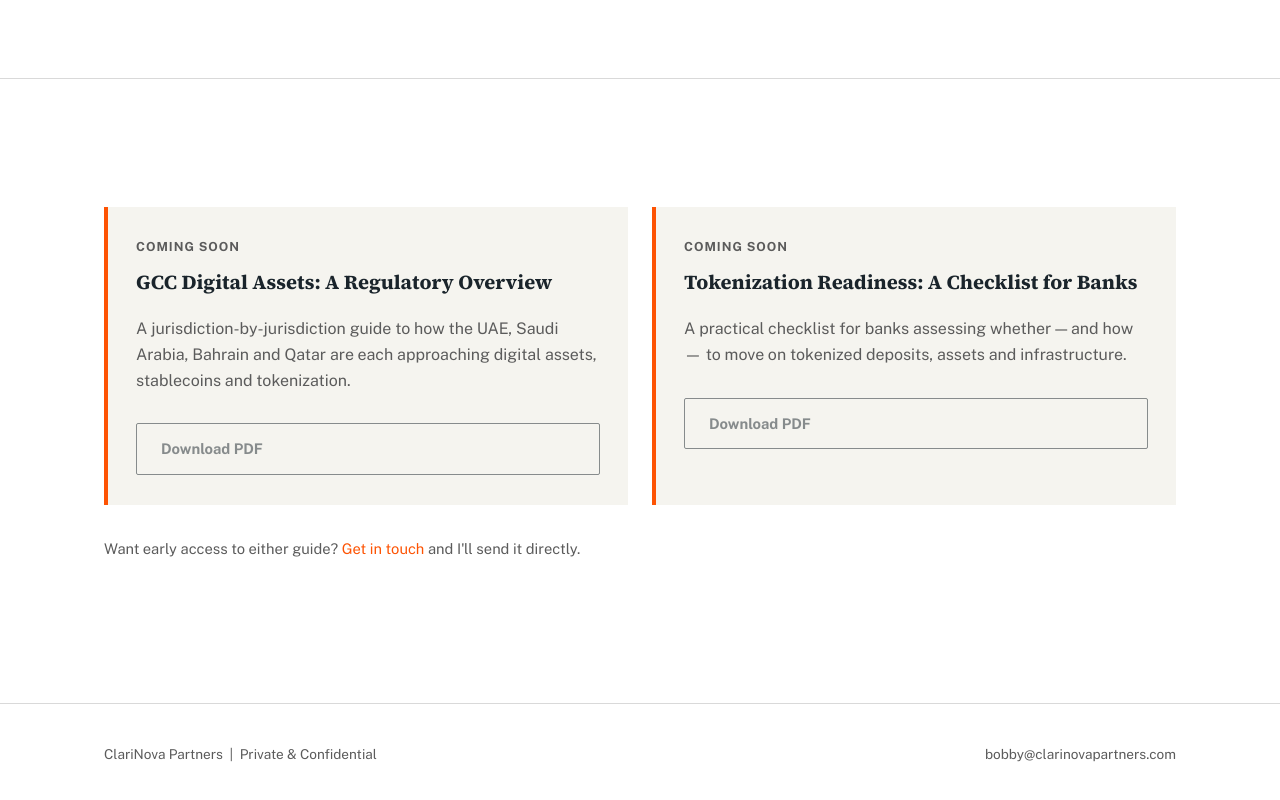
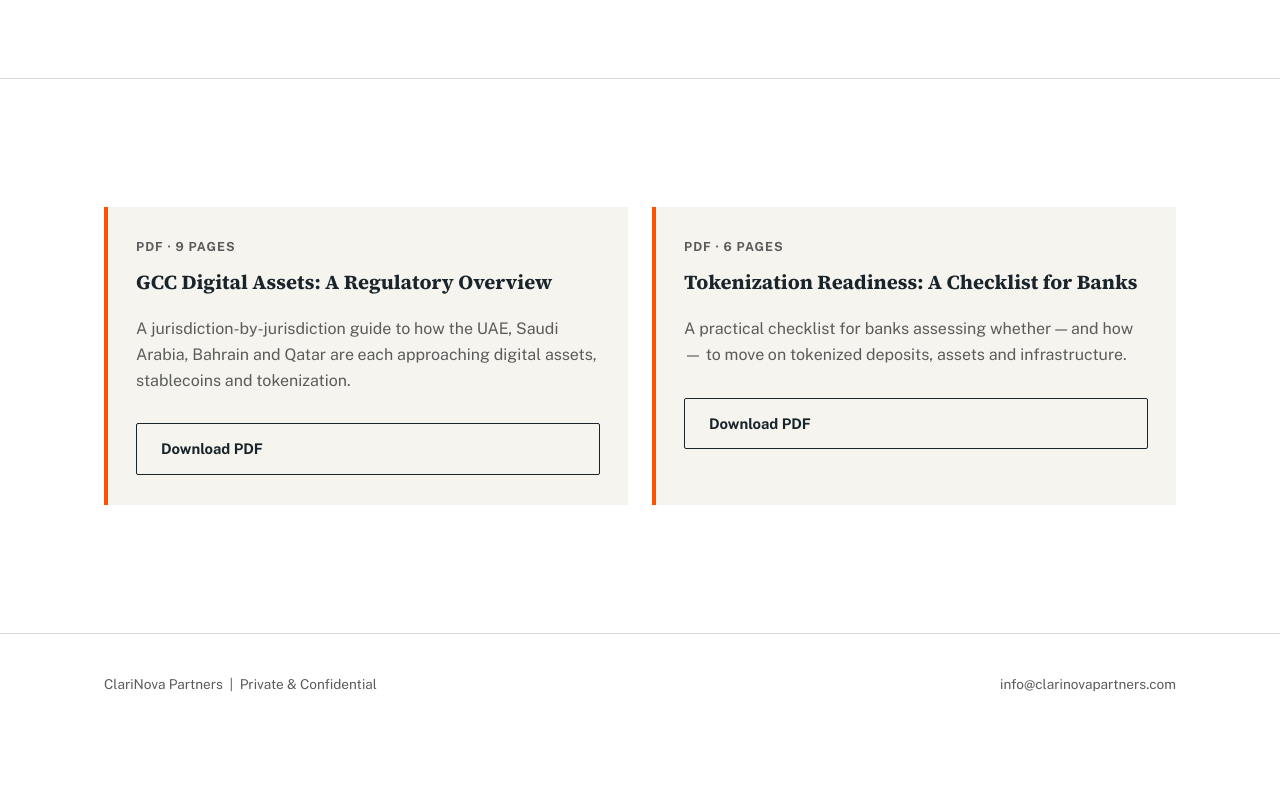
Before and after one commit to bobbykakar/ClariNova-Website, a plain HTML site: page resources.html in a window 1280 px wide. Shown: the part 364-1164 px from the top of the page. After the commit the page ends 1099 px from the top, so only its background shows below. Drawn offline with nearby package versions, Linux system fonts and the light colour scheme.

Commit message:
Add files via upload

```diff
--- a/resources.html
+++ b/resources.html
@@ -40,28 +40,27 @@
     <div class="grid grid-2">
 
       <div class="resource-card">
-        <span class="status">Coming soon</span>
+        <span class="status">PDF · 9 pages</span>
         <h3>GCC Digital Assets: A Regulatory Overview</h3>
         <p style="color:var(--gray);">A jurisdiction-by-jurisdiction guide to how the UAE, Saudi Arabia, Bahrain and Qatar are each approaching digital assets, stablecoins and tokenization.</p>
-        <span class="btn btn-ghost" style="opacity:0.5; pointer-events:none;">Download PDF</span>
+        <a class="btn btn-ghost" href="assets/resources/GCC-Digital-Assets-Regulatory-Overview.pdf" download>Download PDF</a>
       </div>
 
       <div class="resource-card">
-        <span class="status">Coming soon</span>
+        <span class="status">PDF · 6 pages</span>
         <h3>Tokenization Readiness: A Checklist for Banks</h3>
         <p style="color:var(--gray);">A practical checklist for banks assessing whether — and how — to move on tokenized deposits, assets and infrastructure.</p>
-        <span class="btn btn-ghost" style="opacity:0.5; pointer-events:none;">Download PDF</span>
+        <a class="btn btn-ghost" href="assets/resources/Tokenization-Readiness-Checklist.pdf" download>Download PDF</a>
       </div>
 
     </div>
-    <p style="margin-top:32px; color:var(--gray); font-size:0.92rem;">Want early access to either guide? <a href="contact.html">Get in touch</a> and I'll send it directly.</p>
   </div>
 </section>
 
 <footer class="site">
   <div class="wrap">
     <div>ClariNova Partners &nbsp;|&nbsp; Private &amp; Confidential</div>
-    <div><a href="mailto:bobby@clarinovapartners.com">bobby@clarinovapartners.com</a></div>
+    <div><a href="mailto:info@clarinovapartners.com">info@clarinovapartners.com</a></div>
   </div>
 </footer>
 
```
Also changed, not shown: contact.html (+1 -1 lines), index.html (+1 -1 lines), insights.html (+1 -1 lines), services.html (+1 -1 lines), 3 other files.
